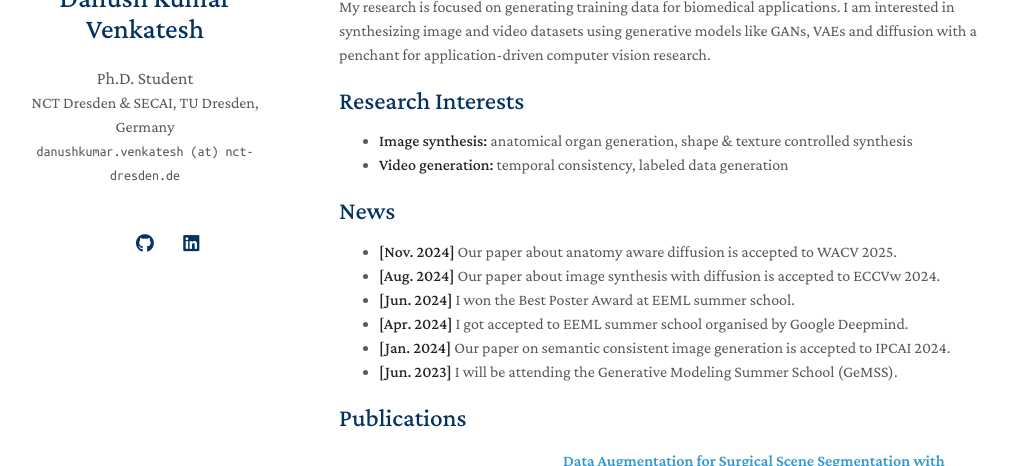
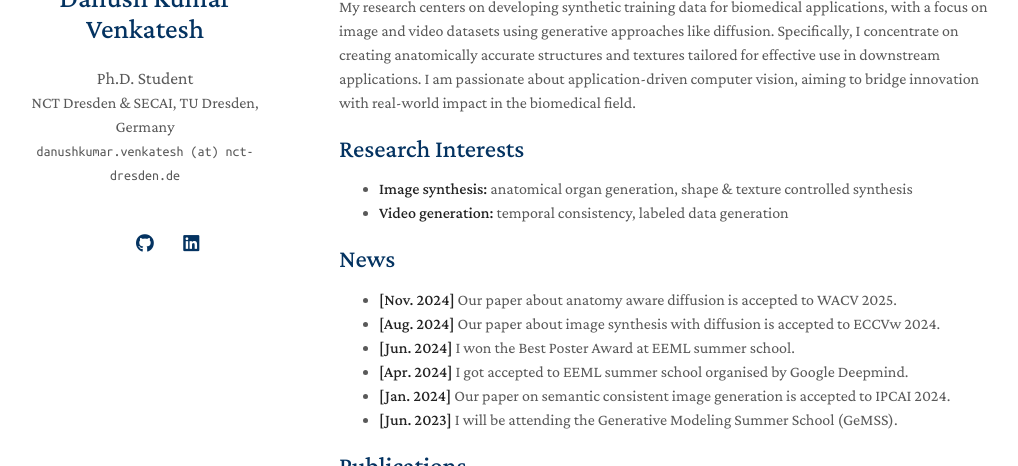
Before and after one commit to danushkv/profile, a Jekyll site: the page built from index.md, in a window 1280 px wide and 900 px high, cut to the strip 206-672 px from the top of the window. Shown: the whole strip, without its empty margins (131-1149 px from the left). Built offline with Jekyll 4.4.1, drawn with Linux system fonts in a browser that asks for light colours; a style sheet for code colours, icons or effects is not loaded; our own code applies the rules of GitHub Pages for plain Markdown files.

Commit message:
Update index.md

```diff
--- a/index.md
+++ b/index.md
@@ -6,7 +6,7 @@ layout: homepage
 
 I am a second-year PhD student at the [National Center for Tumor Diseases (NCT)](https://www.nct-dresden.de/en/research/departments-and-groups/translational-surgical-oncology/translational-surgical-oncology) and [School of Embedded Composite Aritificial Intelligence (SECAI)](https://secai.org/) TU Dresden, Germany under the supervision of Prof. Stefanie Speidel .
 
-My research is focused on generating training data for biomedical applications. I am interested in synthesizing image and video datasets using generative models like GANs, VAEs and diffusion with a penchant for application-driven computer vision research.
+My research centers on developing synthetic training data for biomedical applications, with a focus on image and video datasets using generative approaches like diffusion. Specifically, I concentrate on creating anatomically accurate structures and textures tailored for effective use in downstream applications. I am passionate about application-driven computer vision, aiming to bridge innovation with real-world impact in the biomedical field.
 
 ## Research Interests
 
```
